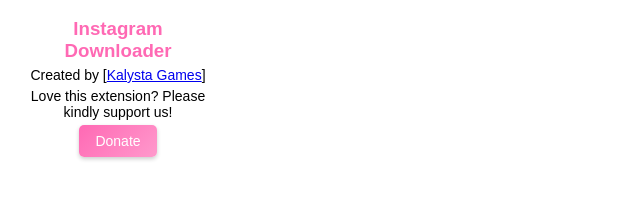
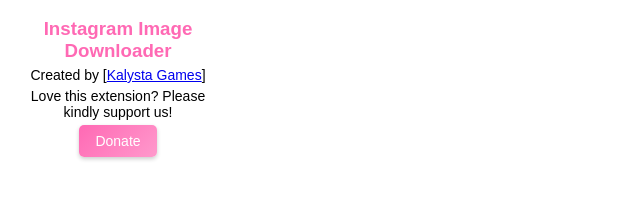
Before and after one commit to kalystagames/kalystagames.github.io, a plain HTML site: page index.html in a window 1280 px wide. Shown: the full height of the page, 0-640 px from the left. Drawn offline with Linux system fonts and the light colour scheme.

Commit message:
Update index.html

```diff
--- a/index.html
+++ b/index.html
@@ -36,7 +36,7 @@
   </style>
 </head>
 <body>
-  <h3>Instagram Downloader</h3>
+  <h3>Instagram Image Downloader</h3>
   <p>Created by [<a href="https://kalystagames.github.io/" target="_blank">Kalysta Games</a>]</p>
   <p>Love this extension? Please kindly support us!</p>
   <a href="https://paypal.me/ddbvn" target="_blank">
```
